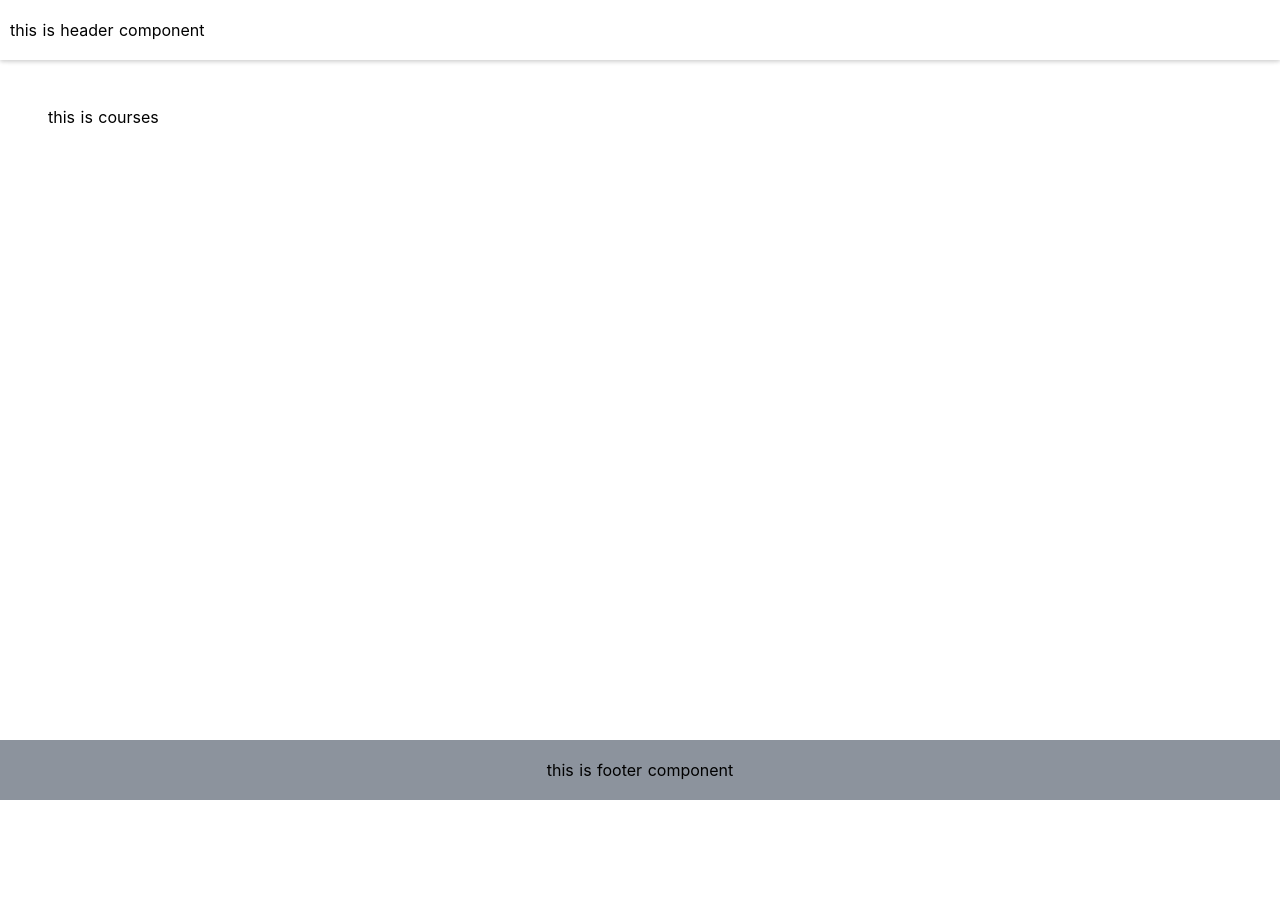
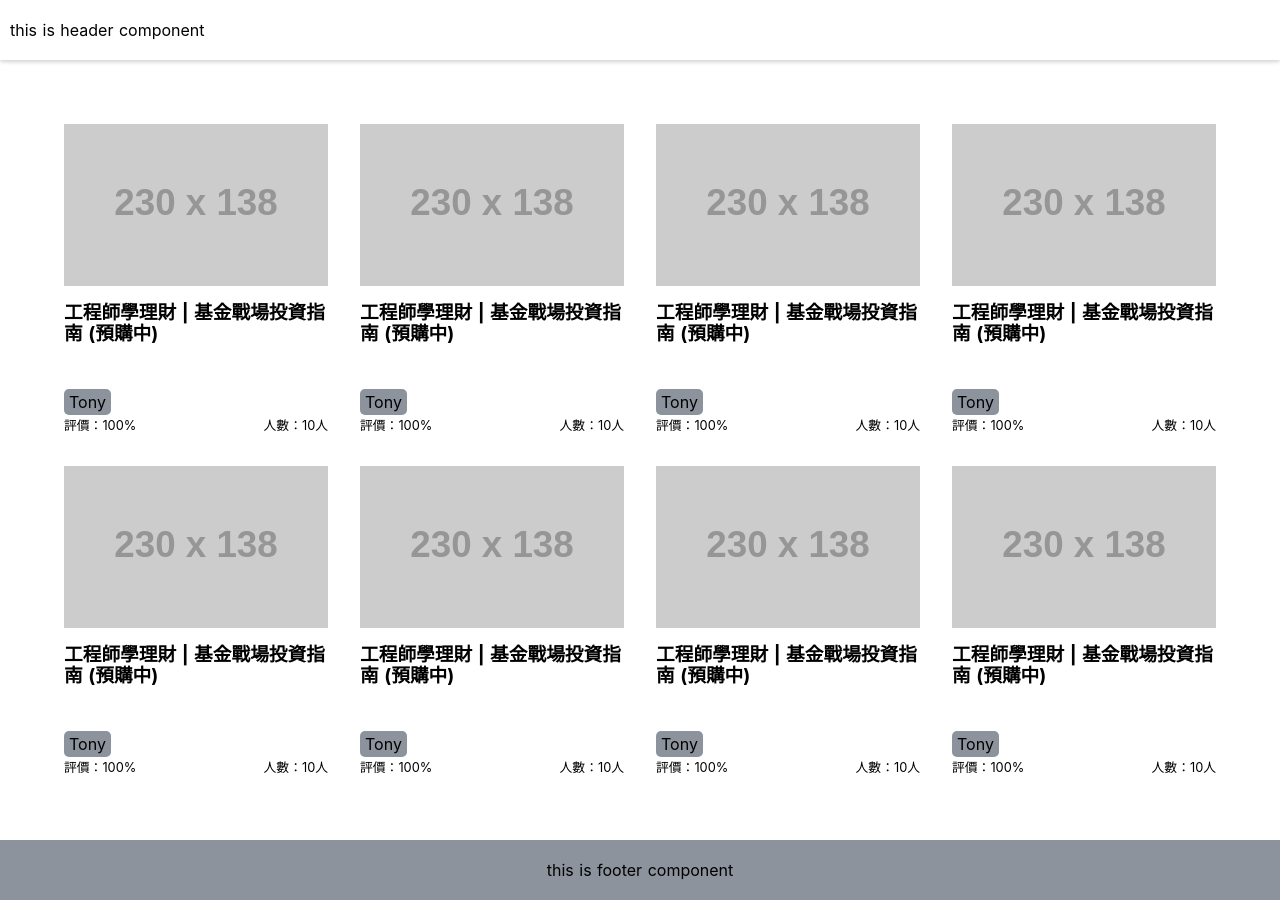
Before and after one commit to yoyo-checkout/skioInterview, a Nuxt app: page /courses in a window 1280 px wide. Before the commit the page ends 800 px from the top, so only its background shows below. Built offline with nearby package versions, Linux system fonts and the light colour scheme.

Commit message:
Init courses page

```diff
--- a/layouts/default.vue
+++ b/layouts/default.vue
@@ -32,8 +32,12 @@ export default {
 
     &__container {
       margin: 60px 0 0;
-      padding: 3rem;
+      padding: .5rem;
       min-height: calc(100vh - 120px);
+
+      @include rwd($device-tablet) {
+        padding: 3rem;
+      }
     }
   }
 </style>
--- a/pages/courses.vue
+++ b/pages/courses.vue
@@ -1,10 +1,218 @@
 <template>
-  <div>
-    this is courses
-  </div>
+  <ul class="cards__container">
+    <li
+      v-for="course in courses"
+      :key="course.id"
+      class="cards__item"
+    >
+      <div class="image-container">
+        <img :src="course.image" :alt="course.title" class="image">
+      </div>
+
+      <div>
+        <h3 class="title">
+          {{ course.title }}
+        </h3>
+        <div class="lecturer-container">
+          <span
+            v-for="lecturer in course.lecturers"
+            :key="lecturer.username"
+            class="lecturer"
+          >
+            {{ lecturer.username }}
+          </span>
+        </div>
+        <div class="info-container">
+          <small class="feedback">{{ `評價：${course.feedback_score}%` }}</small>
+          <small class="students">{{ `人數：${course.students}人` }}</small>
+        </div>
+      </div>
+    </li>
+  </ul>
 </template>
 
 <script>
 export default {
+  data() {
+    return {
+      courses: [
+        {
+          id: 1,
+          title: '工程師學理財 | 基金戰場投資指南 (預購中)',
+          image: 'https://fakeimg.pl/230x138/',
+          lecturers: [
+            {
+              username: 'Tony'
+            }
+          ],
+          feedback_score: 100,
+          students: 10
+        },
+        {
+          id: 2,
+          title: '工程師學理財 | 基金戰場投資指南 (預購中)',
+          image: 'https://fakeimg.pl/230x138/',
+          lecturers: [
+            {
+              username: 'Tony'
+            }
+          ],
+          feedback_score: 100,
+          students: 10
+        },
+        {
+          id: 3,
+          title: '工程師學理財 | 基金戰場投資指南 (預購中)',
+          image: 'https://fakeimg.pl/230x138/',
+          lecturers: [
+            {
+              username: 'Tony'
+            }
+          ],
+          feedback_score: 100,
+          students: 10
+        },
+        {
+          id: 4,
+          title: '工程師學理財 | 基金戰場投資指南 (預購中)',
+          image: 'https://fakeimg.pl/230x138/',
+          lecturers: [
+            {
+              username: 'Tony'
+            }
+          ],
+          feedback_score: 100,
+          students: 10
+        },
+        {
+          id: 5,
+          title: '工程師學理財 | 基金戰場投資指南 (預購中)',
+          image: 'https://fakeimg.pl/230x138/',
+          lecturers: [
+            {
+              username: 'Tony'
+            }
+          ],
+          feedback_score: 100,
+          students: 10
+        },
+        {
+          id: 6,
+          title: '工程師學理財 | 基金戰場投資指南 (預購中)',
+          image: 'https://fakeimg.pl/230x138/',
+          lecturers: [
+            {
+              username: 'Tony'
+            }
+          ],
+          feedback_score: 100,
+          students: 10
+        },
+        {
+          id: 7,
+          title: '工程師學理財 | 基金戰場投資指南 (預購中)',
+          image: 'https://fakeimg.pl/230x138/',
+          lecturers: [
+            {
+              username: 'Tony'
+            }
+          ],
+          feedback_score: 100,
+          students: 10
+        },
+        {
+          id: 8,
+          title: '工程師學理財 | 基金戰場投資指南 (預購中)',
+          image: 'https://fakeimg.pl/230x138/',
+          lecturers: [
+            {
+              username: 'Tony'
+            }
+          ],
+          feedback_score: 100,
+          students: 10
+        }
+      ],
+    };
+  },
 };
 </script>
+
+<style lang="scss" scoped>
+  .cards {
+    &__container {
+      display: flex;
+      flex-flow: row wrap;
+      margin: 0;
+      padding: 0;
+      width: 100%;
+      list-style: none;
+    }
+
+    &__item {
+      display: flex;
+      margin: 0;
+      padding: 1rem;
+      width: 100%;
+      border-radius: .5rem;
+      cursor: pointer;
+
+      &:hover {
+        background-color: #f8f9fa;
+
+        .image-container {
+          .image {
+            transform: scale(1.05);
+          }
+        }
+      }
+
+      .image-container {
+        margin: 0 1rem 0 0;
+        overflow: hidden;
+
+        .image {
+          width: 100%;
+          height: 100%;
+          transition: .2s;
+        }
+      }
+
+      .title {
+        display: -webkit-box;
+        -webkit-line-clamp: 2;
+        -webkit-box-orient: vertical;
+        overflow: hidden;
+        margin: 0 0 3rem;
+      }
+
+      .lecturer-container {
+        margin: 0 0 .5rem;
+
+        .lecturer {
+          padding: 3px 5px;
+          background-color: #8c939d;
+          border-radius: 5px;
+        }
+      }
+
+      .info-container {
+        display: flex;
+        flex-flow: row nowrap;
+
+        .students {
+          margin: 0 0 0 auto;
+        }
+      }
+
+      @include rwd($device-tablet) {
+        flex-flow: column;
+        width: 25%;
+
+        .image-container {
+          margin: 0 0 1rem;
+        }
+      }
+    }
+  }
+</style>
```
